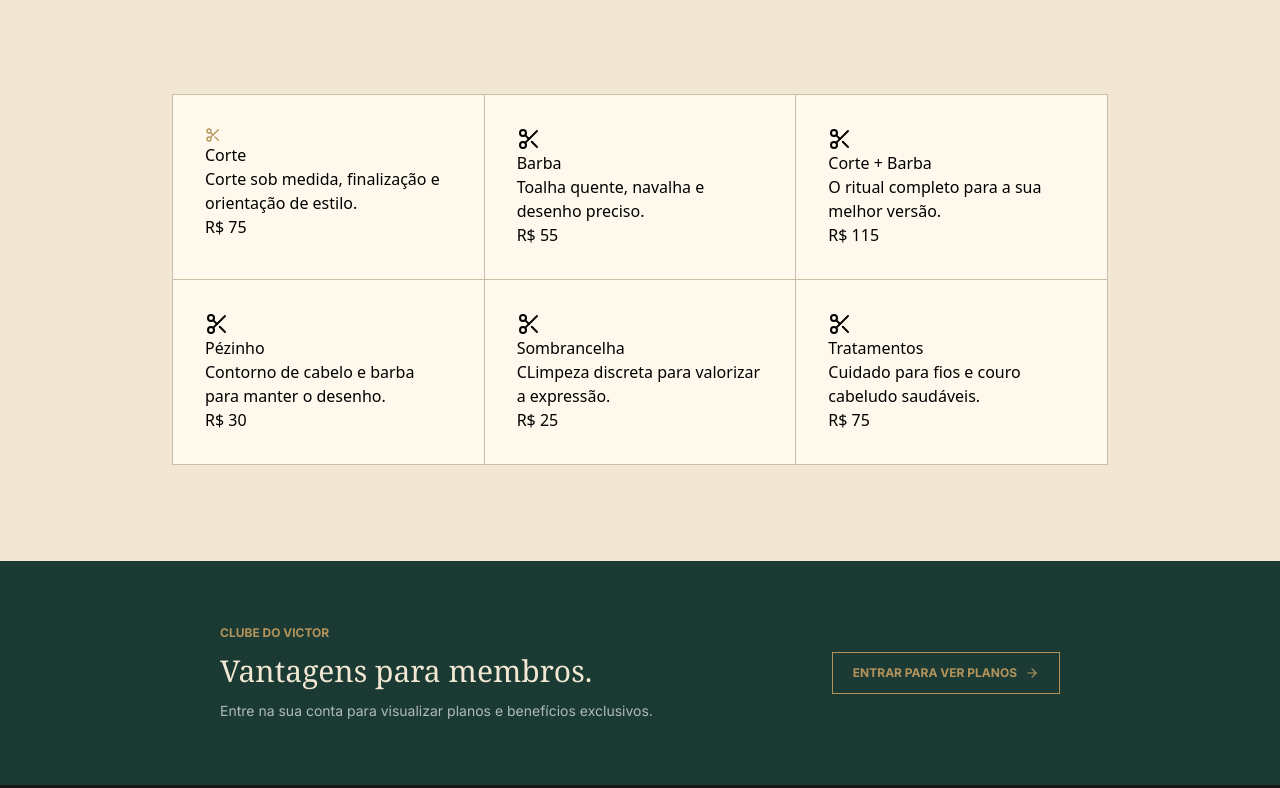
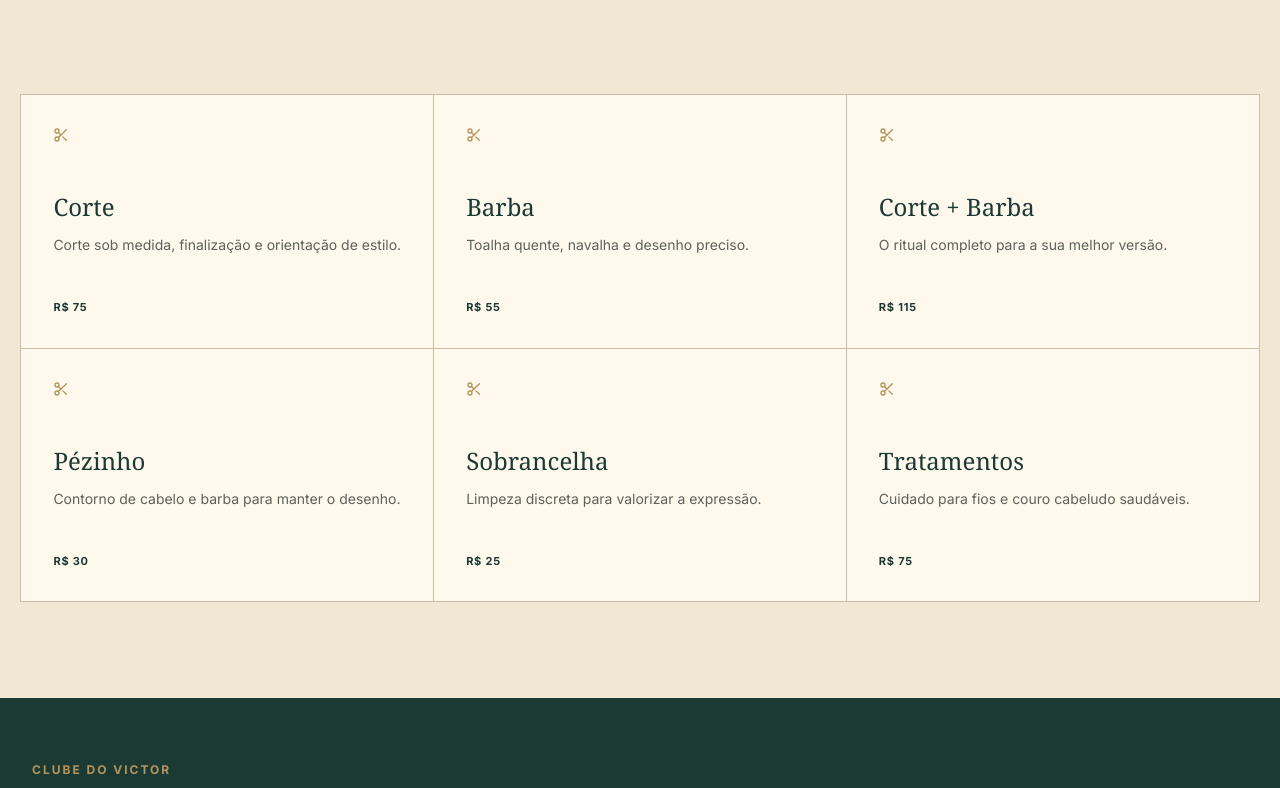
Before and after one commit to JonnyMarcus/Web-Site-Barber-Projeto-Final, a Next.js app in the folder web-barber/: page /servicos in a window 1280 px wide. Shown: the part 520-1308 px from the top of the page. Built offline with nearby package versions, Linux system fonts and the light colour scheme.

Commit message:
feat:style nos cards

```diff
--- a/web-barber/src/app/servicos/page.tsx
+++ b/web-barber/src/app/servicos/page.tsx
@@ -8,10 +8,10 @@ export default function Servicos() {
           <span className="text-brand-gold font-body text-sm font-bold mb-8 tracking-normal uppercase">
             Serviços
           </span>
-          <h2 className="text-brand-cream font-heading text-6xl font-medium leading-tight tracking-normal">
+          <h1 className="text-brand-cream font-heading text-6xl font-medium leading-tight tracking-normal">
             O cuidado masculino,
             <br /> elevado ao seu melhor.
-          </h2>
+          </h1>
           <p className="text-white/65 font-body text-[15px] font-normal leading-7 mt-5">
             Rituais de corte e barba desenvolvidos para respeitar o seu tempo,
             <br />
@@ -20,80 +20,136 @@ export default function Servicos() {
         </div>
       </section>
 
-      <section className="flex flex-col items-start w-full max-w-screen-2xl py-24 px-43 bg-brand-cream ">
+      <section className="w-full bg-brand-cream">
+        <div className="flex flex-col items-center w-full max-w-screen-2xl mx-auto py-24 px-43.875">
           <div className="flex flex-col md:grid md:grid-cols-3 border-l border-t border-brand-border">
             {/* corte */}
             <div className="flex flex-col items-start p-8 border-r border-b border-brand-border bg-brand-cream-light">
-            <div className="flex flex-col items-start m-*8">
-              <Scissors className="w-4 h-4 text-brand-gold items-start" />
-              <h2>Corte</h2>
+              <div className="flex flex-col items-start">
+                <Scissors className="w-4 h-4 text-brand-gold" />
+                <h3 className="text-brand-dark font-heading text-2xl font-medium mt-12">
+                  Corte
+                </h3>
               </div>
-            <div>
-              <p>Corte sob medida, finalização e orientação de estilo.</p>
-              <p>R$ 75</p>
+              <div className="flex flex-col items-start pt-3 min-h-12 shrink-0">
+                <p className="text-[#5D625D] font-body text-sm font-normal">
+                  Corte sob medida, finalização e orientação de estilo.
+                </p>
+              </div>
+              <div className="flex flex-col items-start pt-7 shrink-0">
+                <p className="text-brand-dark font-body text-[11px] font-bold leading-[16.5px] tracking-[0.77px]">
+                  R$ 75
+                </p>
               </div>
             </div>
+
             {/* barba */}
             <div className="flex flex-col items-start p-8 border-r border-b border-brand-border bg-brand-cream-light">
-            <div>
-              <Scissors />
-              <h2>Barba</h2>
+              <div className="flex flex-col items-start">
+                <Scissors className="w-4 h-4 text-brand-gold" />
+                <h3 className="text-brand-dark font-heading text-2xl font-medium mt-12">
+                  Barba
+                </h3>
               </div>
-            <div>
-              <p>Toalha quente, navalha e desenho preciso.</p>
-              <p>R$ 55</p>
+              <div className="flex flex-col items-start pt-3 min-h-12 shrink-0">
+                <p className="text-[#5D625D] font-body text-sm font-normal">
+                  Toalha quente, navalha e desenho preciso.
+                </p>
+              </div>
+              <div className="flex flex-col items-start pt-7 shrink-0">
+                <p className="text-brand-dark font-body text-[11px] font-bold leading-[16.5px] tracking-[0.77px]">
+                  R$ 55
+                </p>
               </div>
             </div>
+
             {/* corte + barba */}
             <div className="flex flex-col items-start p-8 border-r border-b border-brand-border bg-brand-cream-light">
-            <div>
-              <Scissors />
-              <h2>Corte + Barba</h2>
+              <div className="flex flex-col items-start">
+                <Scissors className="w-4 h-4 text-brand-gold" />
+                <h3 className="text-brand-dark font-heading text-2xl font-medium mt-12">
+                  Corte + Barba
+                </h3>
               </div>
-            <div>
-              <p>O ritual completo para a sua melhor versão.</p>
-              <p>R$ 115</p>
+              <div className="flex flex-col items-start pt-3 min-h-12 shrink-0">
+                <p className="text-[#5D625D] font-body text-sm font-normal">
+                  O ritual completo para a sua melhor versão.
+                </p>
+              </div>
+              <div className="flex flex-col items-start pt-7 shrink-0">
+                <p className="text-brand-dark font-body text-[11px] font-bold leading-[16.5px] tracking-[0.77px]">
+                  R$ 115
+                </p>
               </div>
             </div>
+
             {/* pézinho */}
             <div className="flex flex-col items-start p-8 border-r border-b border-brand-border bg-brand-cream-light">
-            <div>
-              <Scissors />
-              <h2>Pézinho</h2>
+              <div className="flex flex-col items-start">
+                <Scissors className="w-4 h-4 text-brand-gold" />
+                <h3 className="text-brand-dark font-heading text-2xl font-medium mt-12">
+                  Pézinho
+                </h3>
               </div>
-            <div>
-              <p>Contorno de cabelo e barba para manter o desenho.</p>
-              <p>R$ 30</p>
+              <div className="flex flex-col items-start pt-3 min-h-12 shrink-0">
+                <p className="text-[#5D625D] font-body text-sm font-normal">
+                  Contorno de cabelo e barba para manter o desenho.
+                </p>
+              </div>
+              <div className="flex flex-col items-start pt-7 shrink-0">
+                <p className="text-brand-dark font-body text-[11px] font-bold leading-[16.5px] tracking-[0.77px]">
+                  R$ 30
+                </p>
               </div>
             </div>
-          {/* sombrancelha */}
+
+            {/* sobrancelha */}
             <div className="flex flex-col items-start p-8 border-r border-b border-brand-border bg-brand-cream-light">
-            <div>
-              <Scissors />
-              <h2>Sombrancelha</h2>
+              <div className="flex flex-col items-start">
+                <Scissors className="w-4 h-4 text-brand-gold" />
+                <h3 className="text-brand-dark font-heading text-2xl font-medium mt-12">
+                  Sobrancelha
+                </h3>
               </div>
-            <div>
-              <p>CLimpeza discreta para valorizar a expressão.</p>
-              <p>R$ 25</p>
+              <div className="flex flex-col items-start pt-3 min-h-12 shrink-0">
+                <p className="text-[#5D625D] font-body text-sm font-normal">
+                  Limpeza discreta para valorizar a expressão.
+                </p>
+              </div>
+              <div className="flex flex-col items-start pt-7 shrink-0">
+                <p className="text-brand-dark font-body text-[11px] font-bold leading-[16.5px] tracking-[0.77px]">
+                  R$ 25
+                </p>
               </div>
             </div>
-          {/* tratamento */}
-          <div className="flex flex-col items-start p-8 self-start justify-self-start border-r border-b border-brand-border bg-brand-cream-light">
-            <div>
-              <Scissors />
-              <h2>Tratamentos</h2>
+
+            {/* tratamentos */}
+            <div className="flex flex-col items-start p-8 border-r border-b border-brand-border bg-brand-cream-light">
+              <div className="flex flex-col items-start">
+                <Scissors className="w-4 h-4 text-brand-gold" />
+                <h3 className="text-brand-dark font-heading text-2xl font-medium mt-12">
+                  Tratamentos
+                </h3>
               </div>
-            <div>
-              <p>Cuidado para fios e couro cabeludo saudáveis.</p>
-              <p>R$ 75</p>
+              <div className="flex flex-col items-start pt-3 min-h-12 shrink-0">
+                <p className="text-[#5D625D] font-body text-sm font-normal">
+                  Cuidado para fios e couro cabeludo saudáveis.
+                </p>
+              </div>
+              <div className="flex flex-col items-start pt-7 shrink-0">
+                <p className="text-brand-dark font-body text-[11px] font-bold leading-[16.5px] tracking-[0.77px]">
+                  R$ 75
+                </p>
+              </div>
             </div>
           </div>
         </div>
       </section>
+
       <section className="w-full bg-brand-dark">
-        <div className="flex flex-col md:flex-row md:items-center md:justify-between max-w-367 mx-auto py-16 px-8 md:px-55">
+        <div className="flex flex-col md:flex-row md:items-center md:justify-between max-w-367.75 mx-auto py-16 px-8 md:px-55.875">
           <div className="flex flex-col items-start w-full md:w-auto">
-            <span className="text-brand-gold font-body text-xs font-bold uppercase tracking-2">
+            <span className="text-brand-gold font-body text-xs font-bold uppercase tracking-[2px]">
               Clube do Victor
             </span>
 
@@ -107,7 +163,7 @@ export default function Servicos() {
           </div>
 
           <button
-            className="inline-flex items-center gap-2 py-3 px-5 mt-8 md:mt-0 border border-brand-gold text-brand-gold font-body text-xs font-bold uppercase hover:bg-brand-gold hover:text-brand-dark"
+            className="inline-flex items-center gap-2 py-3 px-5 mt-8 md:mt-0 border border-brand-gold text-brand-gold font-body text-xs font-bold uppercase hover:bg-brand-gold hover:text-brand-dark transition-colors shrink-0"
             type="button"
           >
             Entrar para ver planos
--- a/web-barber/src/componets/header/index.tsx
+++ b/web-barber/src/componets/header/index.tsx
@@ -67,13 +67,11 @@ export default function Header() {
 
       {menuOpen && (
         <>
-          {/* overlay desfocado atrás do drawer */}
           <div
             className="fixed inset-0 bg-black/50 backdrop-blur-sm z-40 md:hidden"
             onClick={() => setMenuOpen(false)}
           />
 
-          {/* drawer deslizando da direita */}
           <nav className="fixed top-0 right-0 h-full w-72 bg-brand-dark flex flex-col items-start gap-6 px-8 py-8 z-50 md:hidden">
             <button
               type="button"
```
Lines whose indentation alone changed are shown as unchanged.
